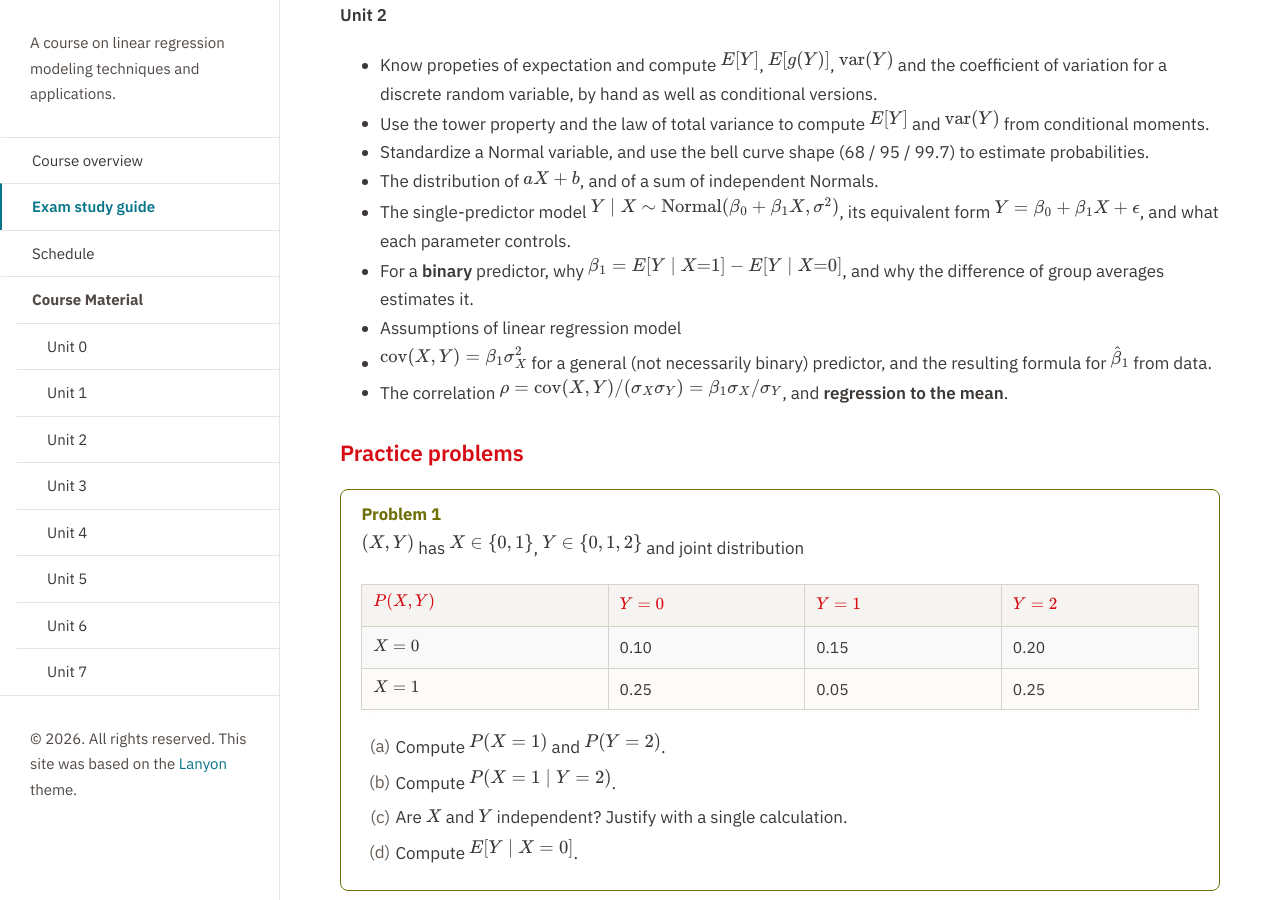
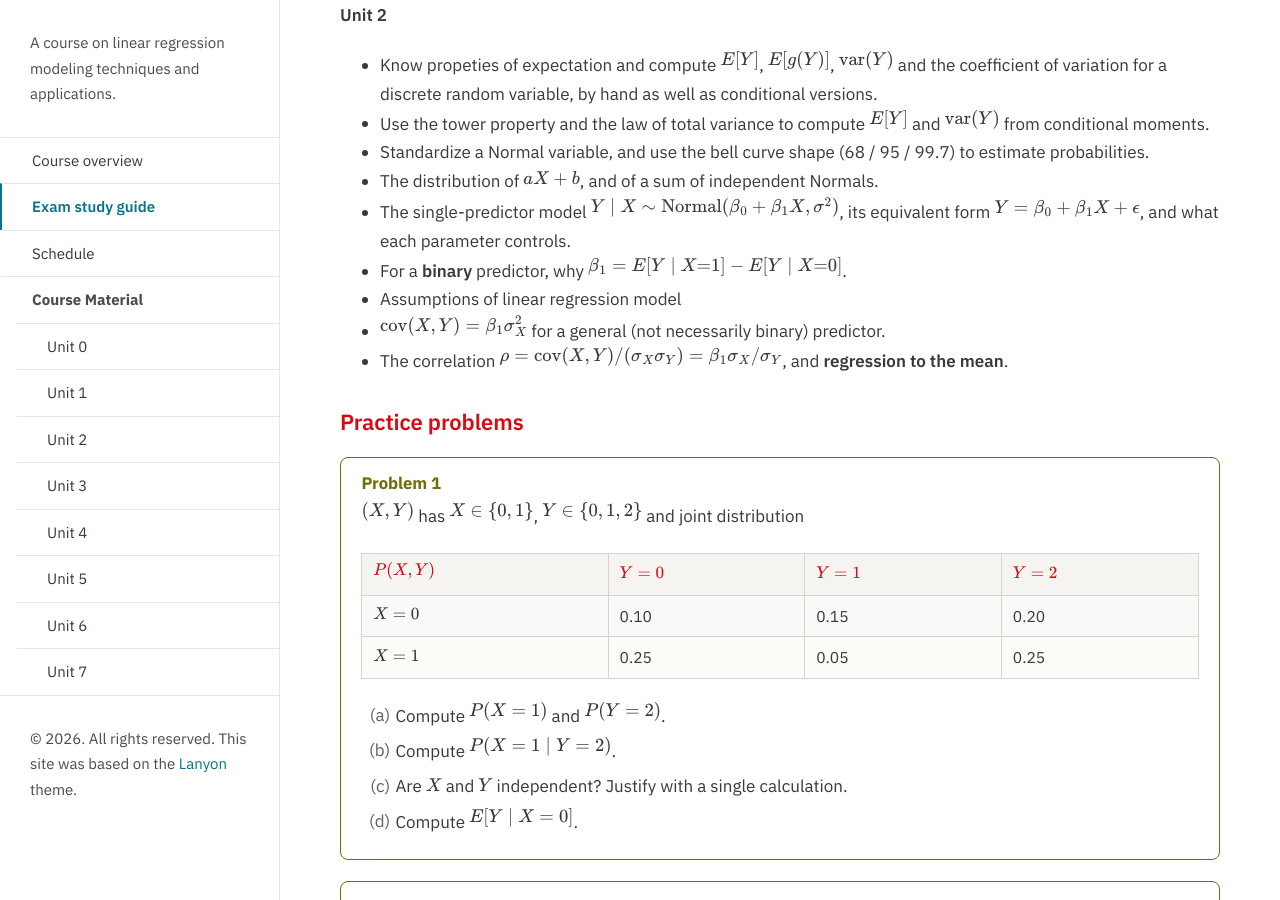
Before and after one commit to elevien/math50_2026, a Jekyll site: the page built from exams.md, in a window 1280 px wide and 900 px high, scrolled down 797 px. Built offline with Jekyll 4.4.1, drawn with Linux system fonts in a browser that asks for light colours.

Commit message:
Publish from math50_sandbox@2da0b20

```diff
--- a/exams.md
+++ b/exams.md
@@ -29,9 +29,9 @@ Covers [Unit 1]({{ '/unit1/' | relative_url }}) and [Unit 2]({{ '/unit2/' | rela
 - Standardize a Normal variable, and use the bell curve shape (68 / 95 / 99.7) to estimate probabilities.
 - The distribution of $aX+b$, and of a sum of independent Normals.
 - The single-predictor model $Y \mid X \sim \text{Normal}(\beta_0+\beta_1X, \sigma^2)$, its equivalent form $Y = \beta_0+\beta_1X+\epsilon$, and what each parameter controls.
-- For a **binary** predictor, why $\beta_1 = E[Y\mid X{=}1]-E[Y\mid X{=}0]$, and why the difference of group averages estimates it.
+- For a **binary** predictor, why $\beta_1 = E[Y\mid X{=}1]-E[Y\mid X{=}0]$.
 - Assumptions of linear regression model
-- $\operatorname{cov}(X,Y)=\beta_1\sigma_X^2$ for a general (not necessarily binary) predictor, and the resulting formula for $\hat\beta_1$ from data.
+- $\operatorname{cov}(X,Y)=\beta_1\sigma_X^2$ for a general (not necessarily binary) predictor.
 - The correlation $\rho = \operatorname{cov}(X,Y)/(\sigma_X\sigma_Y) = \beta_1\sigma_X/\sigma_Y$, and **regression to the mean**.
 
 
```
